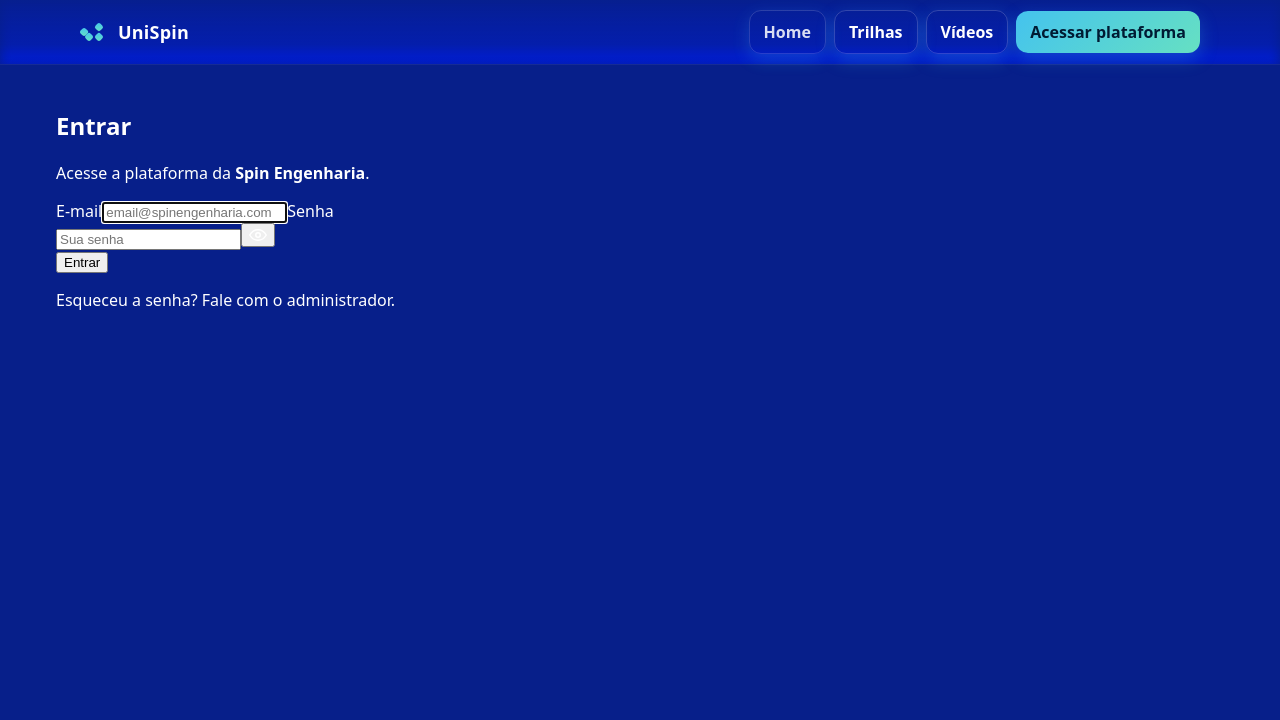
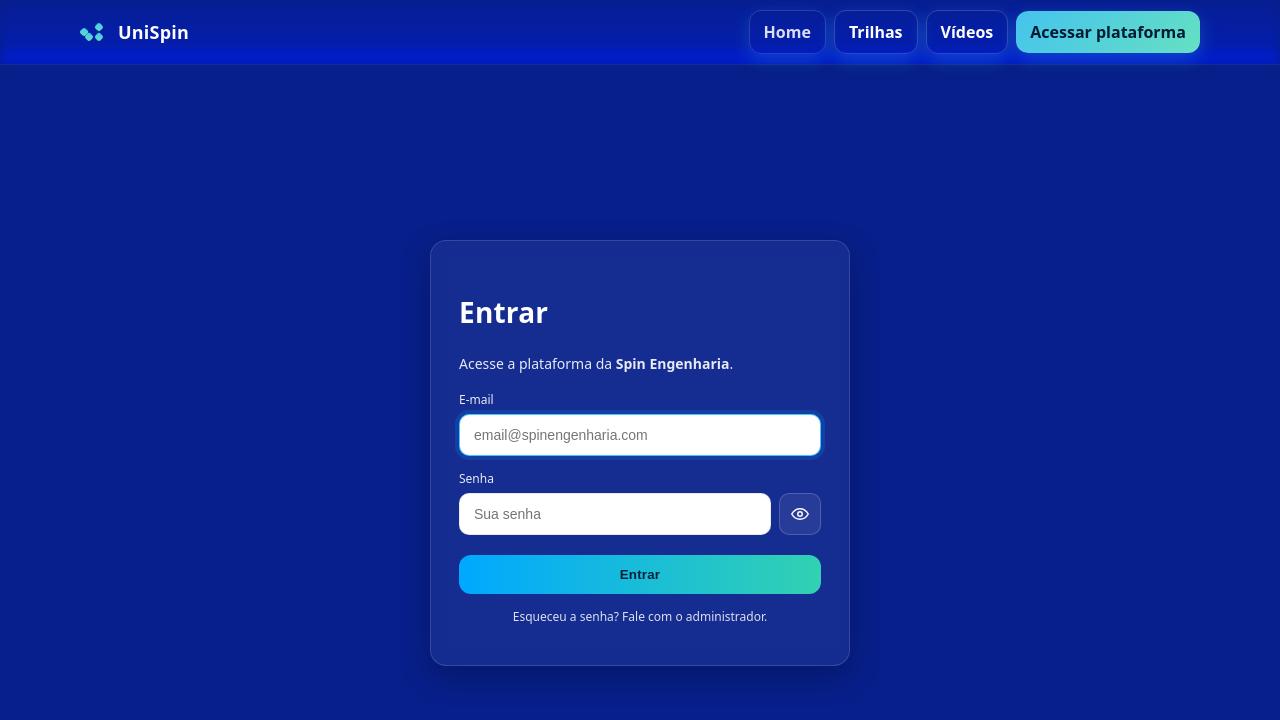
Before and after one commit to 4isaque4/UniSpin, a React (Vite) app in the folder apps/web/: page /login in a window 1280 px wide. Shown: the top 720 px of the page. Built offline with nearby package versions, Linux system fonts and the light colour scheme; no server answers.

Commit message:
feat(web): atualizar Login.jsx e auth.css (layout + UX do login)

```diff
--- a/apps/web/src/app/routes/Login.jsx
+++ b/apps/web/src/app/routes/Login.jsx
@@ -3,7 +3,6 @@ import { useNavigate, useSearchParams } from "react-router-dom";
 import { useAuth } from "../../features/auth/AuthContext.jsx";
 import "../../styles/auth.css";
 
-// Ícones (SVG inline, sem libs)
 function IconEye(props) {
   return (
     <svg viewBox="0 0 24 24" fill="none" stroke="currentColor" strokeWidth="2"
@@ -25,16 +24,13 @@ function IconEyeOff(props) {
   );
 }
 
-async function safeJson(res) {
-  try { return await res.clone().json(); } catch { return null; }
-}
+async function safeJson(res) { try { return await res.clone().json(); } catch { return null; } }
 const emailRegex = /^[^\s@]+@[^\s@]+\.[^\s@]+$/;
 
 export default function Login() {
   const nav = useNavigate();
   const [params] = useSearchParams();
   const next = params.get("next") || "/trilhas";
-
   const { setUser } = useAuth();
 
   const [email, setEmail] = useState("");
@@ -49,16 +45,8 @@ export default function Login() {
   async function onSubmit(e) {
     e.preventDefault();
     setErr("");
-
-    // Validações rápidas de UX
-    if (!emailRegex.test(email)) {
-      setErr("Informe um e-mail válido.");
-      return;
-    }
-    if (!password || password.length < 4) {
-      setErr("Informe sua senha.");
-      return;
-    }
+    if (!emailRegex.test(email)) { setErr("Informe um e-mail válido."); return; }
+    if (!password || password.length < 4) { setErr("Informe sua senha."); return; }
 
     setLoading(true);
     try {
@@ -71,14 +59,12 @@ export default function Login() {
 
       if (!r.ok) {
         const data = await safeJson(r);
-        // mapeia erros comuns vindos da API, mantém fallback amigável
         const map = {
           invalid_credentials: "E-mail ou senha inválidos.",
           unauthorized: "Sessão inválida. Faça login novamente.",
-          rate_limited: "Muitas tentativas. Aguarde um pouco e tente de novo.",
+          rate_limited: "Muitas tentativas. Aguarde e tente de novo.",
         };
-        const msg = map[data?.error] || data?.message || "E-mail ou senha inválidos.";
-        setErr(msg);
+        setErr(map[data?.error] || data?.message || "E-mail ou senha inválidos.");
         return;
       }
 
@@ -97,15 +83,9 @@ export default function Login() {
     <section className="auth">
       <div className="auth-card" role="region" aria-labelledby="auth-title">
         <h1 id="auth-title" className="auth-title">Entrar</h1>
-        <p className="auth-subtitle">
-          Acesse a plataforma da <strong>Spin Engenharia</strong>.
-        </p>
+        <p className="auth-subtitle">Acesse a plataforma da <strong>Spin Engenharia</strong>.</p>
 
-        {err && (
-          <div className="auth-error" role="alert" aria-live="assertive">
-            {err}
-          </div>
-        )}
+        {err && <div className="auth-error" role="alert" aria-live="assertive">{err}</div>}
 
         <form className="auth-form" onSubmit={onSubmit} noValidate>
           <label className="auth-field">
@@ -150,19 +130,12 @@ export default function Login() {
             </div>
           </label>
 
-          <button
-            className="auth-btn"
-            type="submit"
-            disabled={loading}
-            aria-busy={loading ? "true" : "false"}
-          >
+          <button className="auth-btn" type="submit" disabled={loading} aria-busy={loading ? "true" : "false"}>
             {loading ? "Entrando..." : "Entrar"}
           </button>
         </form>
 
-        <p className="auth-muted">
-          Esqueceu a senha? Fale com o administrador.
-        </p>
+        <p className="auth-muted">Esqueceu a senha? Fale com o administrador.</p>
       </div>
     </section>
   );
--- a/apps/web/src/styles/auth.css
+++ b/apps/web/src/styles/auth.css
@@ -1,38 +1,97 @@
+/* Container central */
+.auth {
+  min-height: calc(100vh - 72px);
+  display: grid;
+  place-items: center;
+  padding: 24px 16px;
+}
+
+/* Cartão */
+.auth-card {
+  width: 100%;
+  max-width: 420px;
+  border-radius: 16px;
+  padding: 28px;
+  background: rgba(255, 255, 255, 0.06);
+  border: 1px solid rgba(255, 255, 255, 0.14);
+  backdrop-filter: blur(8px);
+  box-shadow: 0 10px 30px rgba(0,0,0,0.25);
+  color: #fff;
+}
+
+/* Título e subtítulo */
+.auth-title { font-size: 28px; font-weight: 700; letter-spacing: 0.2px; }
+.auth-subtitle { margin-top: 6px; opacity: 0.9; font-size: 14px; }
+
+/* Form */
+.auth-form { display: grid; gap: 14px; margin-top: 18px; }
+.auth-field span { display: block; font-size: 12px; opacity: 0.9; margin-bottom: 6px; }
+
+.auth-field input {
+  width: 100%;
+  padding: 12px 14px;
+  font-size: 14px;
+  color: #0b1736;
+  background: #ffffff;
+  border: 1px solid rgba(0,0,0,0.08);
+  border-radius: 10px;
+  outline: none;
+  transition: box-shadow .15s ease, border-color .15s ease;
+}
+.auth-field input:focus {
+  border-color: rgba(0, 168, 255, 0.7);
+  box-shadow: 0 0 0 4px rgba(0, 168, 255, 0.18);
+}
+
+/* Senha + toggle */
+.auth-pass { display: flex; align-items: center; gap: 8px; }
+.auth-pass input { flex: 1; }
 .auth-pass-toggle {
-    display: inline-flex;
-    align-items: center;
-    justify-content: center;
-    color: #fff;              /* ícone branco no fundo azul */
-  }
+  display: inline-flex; align-items: center; justify-content: center;
+  height: 42px; min-width: 42px; padding: 0 10px;
+  border-radius: 10px;
+  border: 1px solid rgba(255,255,255,0.18);
+  background: rgba(255,255,255,0.08);
+  color: #fff;
+  cursor: pointer;
+}
+.auth-pass-toggle svg { width: 18px; height: 18px; }
 
-  .auth-pass-toggle svg {
-    width: 18px;
-    height: 18px;
-  }
+/* Botão principal */
+.auth-btn {
+  width: 100%;
+  padding: 12px 16px; margin-top: 6px;
+  border: none; border-radius: 12px;
+  background: linear-gradient(90deg, #00a8ff, #32d1b2);
+  color: #06203b; font-weight: 700; letter-spacing: 0.2px;
+  cursor: pointer;
+  transition: transform .06s ease, filter .15s ease, opacity .15s ease;
+}
+.auth-btn:hover { filter: brightness(1.05); }
+.auth-btn:active { transform: translateY(1px); }
+.auth-btn:disabled { opacity: .65; cursor: not-allowed; }
 
-  /* Spinner no botão */
-.auth-btn[aria-busy="true"] {
-  position: relative;
+/* Erro + rodapé */
+.auth-error {
+  margin: 12px 0 0; padding: 10px 12px; border-radius: 10px;
+  background: rgba(255, 75, 75, 0.15); border: 1px solid rgba(255, 120, 120, 0.3);
+  color: #ffe6e6; font-size: 14px;
 }
+.auth-muted { margin-top: 14px; font-size: 12px; opacity: .85; text-align: center; }
+
+/* Spinner no botão */
+.auth-btn[aria-busy="true"] { position: relative; }
 .auth-btn[aria-busy="true"]::after {
-  content: "";
-  position: absolute;
-  right: 16px;
-  top: 50%;
-  width: 16px;
-  height: 16px;
-  border: 2px solid rgba(255,255,255,.65);
-  border-top-color: transparent;
-  border-radius: 50%;
-  transform: translateY(-50%);
-  animation: auth-spin .8s linear infinite;
+  content: ""; position: absolute; right: 16px; top: 50%;
+  width: 16px; height: 16px; border: 2px solid rgba(255,255,255,.65);
+  border-top-color: transparent; border-radius: 50%;
+  transform: translateY(-50%); animation: auth-spin .8s linear infinite;
 }
 @keyframes auth-spin { to { transform: translateY(-50%) rotate(360deg); } }
 
-/* Melhor acessibilidade visual quando desabilitado */
+/* Estados */
 .auth-field input:disabled { opacity: .75; background: #f4f6f8; }
 .auth-pass-toggle:disabled { opacity: .6; cursor: not-allowed; }
 
-/* Ícones do botão de senha */
-.auth-pass-toggle { display: inline-flex; align-items: center; justify-content: center; color: #fff; }
-.auth-pass-toggle svg { width: 18px; height: 18px; }
+/* Mobile */
+@media (max-width: 420px) { .auth-card { padding: 22px; } .auth-title { font-size: 24px; } }
```
